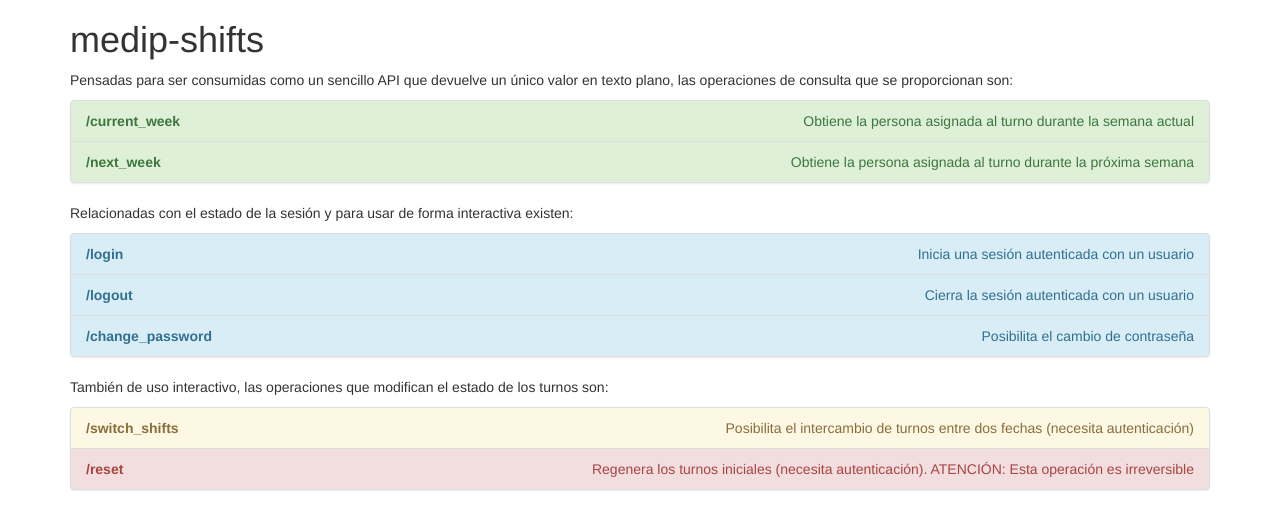
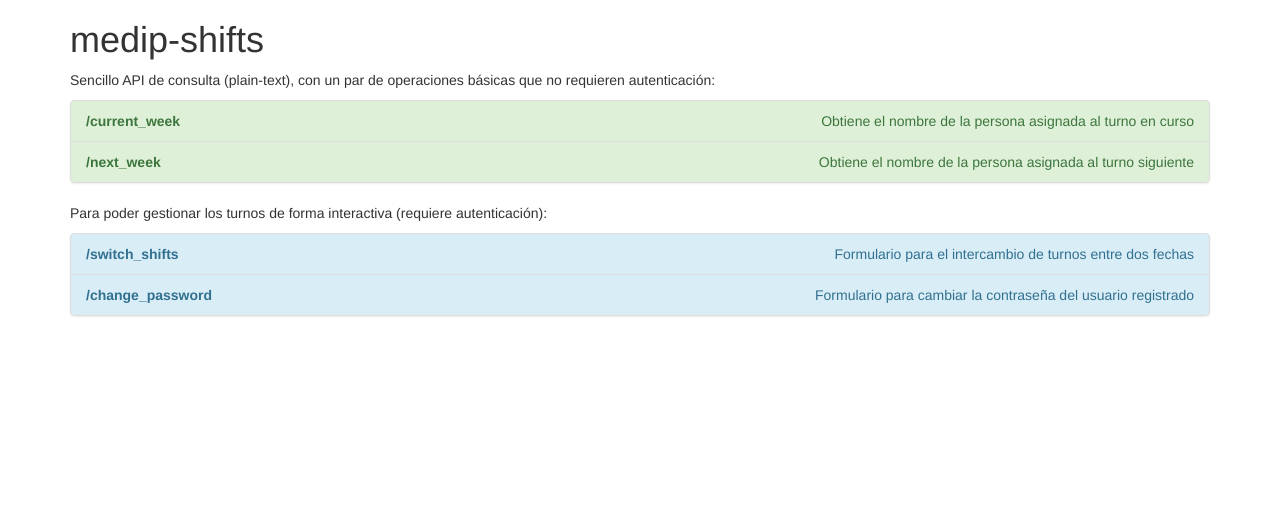
Before and after one commit to mtribaldos/django-shift, a Django app: page / in a window 1280 px wide. Shown: the top 530 px of the page. Run offline with Django 3.2, Linux system fonts and the light colour scheme; some libraries are stand-ins or nearby versions.

Commit message:
Simplified instructions in landing page. Intentionally hidden documentation of some operations

```diff
--- a/shifts/templates/landing_page.html
+++ b/shifts/templates/landing_page.html
@@ -6,20 +6,14 @@
 
 <div class="container">
 <h1>medip-shifts</h1>
-<p>Pensadas para ser consumidas como un sencillo API que devuelve un único valor en texto plano, las operaciones de consulta que se proporcionan son:</p>
+<p>Sencillo API de consulta (plain-text), con un par de operaciones básicas que no requieren autenticación:</p>
 <div class="list-group">
-  <a href="/current_week" class="list-group-item list-group-item-action list-group-item-success"><div class="pull-left"><b>/current_week</b></div><div class="pull-right">Obtiene la persona asignada al turno durante la semana actual</div><div class="clearfix"></div></a>
-  <a href="/next_week" class="list-group-item list-group-item-action list-group-item-success"><div class="pull-left"><b>/next_week</b></div><div class="pull-right">Obtiene la persona asignada al turno durante la próxima semana</div><div class="clearfix"></div></a>
+  <a href="/current_week" class="list-group-item list-group-item-action list-group-item-success"><div class="pull-left"><b>/current_week</b></div><div class="pull-right">Obtiene el nombre de la persona asignada al turno en curso</div><div class="clearfix"></div></a>
+  <a href="/next_week" class="list-group-item list-group-item-action list-group-item-success"><div class="pull-left"><b>/next_week</b></div><div class="pull-right">Obtiene el nombre de la persona asignada al turno siguiente</div><div class="clearfix"></div></a>
 </div>
-<p>Relacionadas con el estado de la sesión y para usar de forma interactiva existen:</p>
+<p>Para poder gestionar los turnos de forma interactiva (requiere autenticación):</p>
 <div class="list-group">
-    <a href="/login" class="list-group-item list-group-item-action list-group-item-info"><div class="pull-left"><b>/login</b></div><div class="pull-right">Inicia una sesión autenticada con un usuario</div><div class="clearfix"></div></a>
-    <a href="/logout" class="list-group-item list-group-item-action list-group-item-info"><div class="pull-left"><b>/logout</b></div><div class="pull-right">Cierra la sesión autenticada con un usuario</div><div class="clearfix"></div></a>
-    <a href="/change_password" class="list-group-item list-group-item-action list-group-item-info"><div class="pull-left"><b>/change_password</b></div><div class="pull-right">Posibilita el cambio de contraseña</div><div class="clearfix"></div></a>
-</div>
-<p>También de uso interactivo, las operaciones que modifican el estado de los turnos son:</p>
-<div class="list-group">
-    <a href="/switch_shifts" class="list-group-item list-group-item-action list-group-item-warning"><div class="pull-left"><b>/switch_shifts</b></div><div class="pull-right">Posibilita el intercambio de turnos entre dos fechas (necesita autenticación)</div><div class="clearfix"></div></a>
-    <a href="/reset" class="list-group-item list-group-item-action list-group-item-danger"><div class="pull-left"><b>/reset</b></div><div class="pull-right">Regenera los turnos iniciales (necesita autenticación). ATENCIÓN: Esta operación es irreversible</div><div class="clearfix"></div></a>
+    <a href="/switch_shifts" class="list-group-item list-group-item-action list-group-item-info"><div class="pull-left"><b>/switch_shifts</b></div><div class="pull-right">Formulario para el intercambio de turnos entre dos fechas</div><div class="clearfix"></div></a>
+    <a href="/change_password" class="list-group-item list-group-item-action list-group-item-info"><div class="pull-left"><b>/change_password</b></div><div class="pull-right">Formulario para cambiar la contraseña del usuario registrado</div><div class="clearfix"></div></a>
 </div>
 </div>
```
